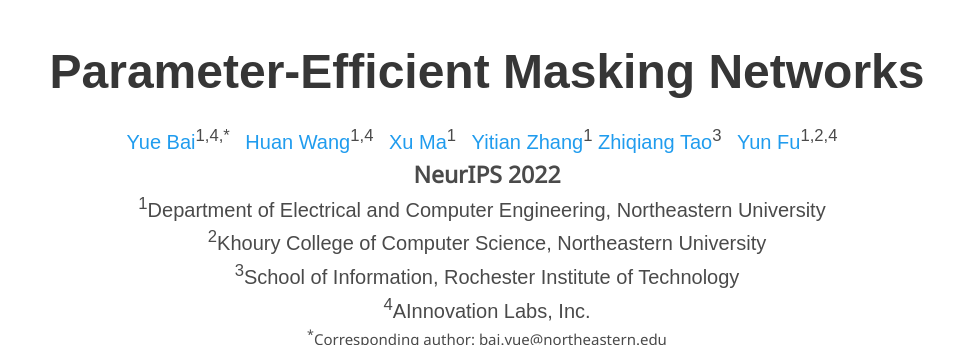
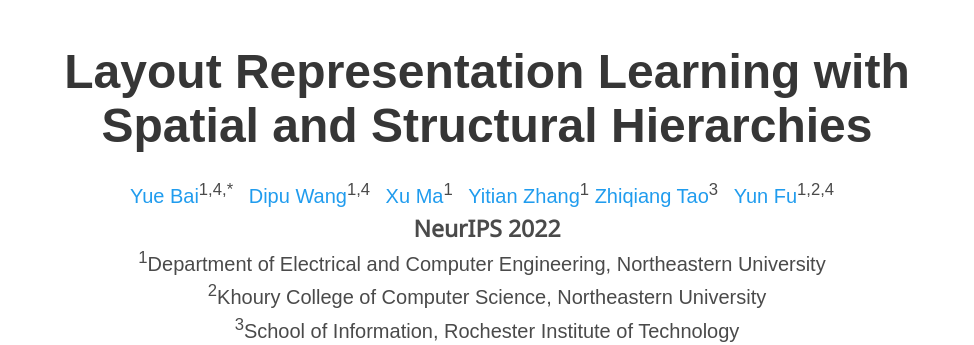
Before and after one commit to yueb17/SSH-AE, a plain HTML site: page index.html in a window 1280 px wide. Shown: the part 55-400 px from the top of the page, without its empty margins (153-1127 px from the left). Drawn offline with nearby package versions, Linux system fonts and the light colour scheme; some icons are missing; a web font is replaced by a local one.

Commit message:
Update index.html

```diff
--- a/index.html
+++ b/index.html
@@ -6,7 +6,7 @@
   <meta name="description" content="Good DA in KD">
   <meta name="keywords" content="Knowledge Distillation, Data Augmentation">
   <meta name="viewport" content="width=device-width, initial-scale=1">
-  <title>Parameter-Efficient Masking Networks</title>
+  <title>Layout Representation Learning with Spatial and Structural Hierarchies</title>
   <link href="https://fonts.googleapis.com/css?family=Google+Sans|Noto+Sans|Castoro" rel="stylesheet">
 
   <link rel="stylesheet" href="./static/css/bulma.min.css">
@@ -35,7 +35,7 @@
     </div>
     <div class="navbar-menu">
       <div class="navbar-start" style="flex-grow: 1; justify-content: center;">
-        <a class="navbar-item" href="https://github.com/yueb17/PEMN">
+        <a class="navbar-item" href="https://github.com/yueb17/SSH-AE">
           <span class="icon">
             <i class="fas fa-home"></i>
           </span>
@@ -52,13 +52,13 @@
       <div class="container is-max-desktop">
         <div class="columns is-centered">
           <div class="column has-text-centered">
-            <h1 class="title is-1 publication-title">Parameter-Efficient Masking Networks</h1>
+            <h1 class="title is-1 publication-title">Layout Representation Learning with Spatial and Structural Hierarchies</h1>
             <div class="is-size-5 publication-authors">
               <span class="author-block">
                 <a href="https://yueb17.github.io/">Yue Bai</a><sup>1,4,&ast;</sup>&#8192;
               </span>
               <span class="author-block">
-                <a href="https://huanwang.tech/">Huan Wang</a><sup>1,4</sup>&#8192;
+                <a href="https://huanwang.tech/">Dipu Wang</a><sup>1,4</sup>&#8192;
               </span>
               <span class="author-block">
                 <a href="https://ma-xu.github.io/">Xu Ma</a><sup>1</sup>&#8192;
```
